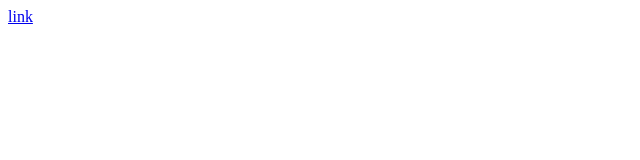
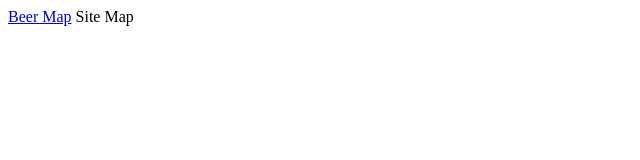
Before and after one commit to ucd-brenn/sturdy-succotash, a plain HTML site: page index.html in a window 1280 px wide. Shown: the whole page, without its empty margins (0-640 px from the left). Drawn offline with Linux system fonts and the light colour scheme.

Commit message:
yup... yup

```diff
--- a/index.html
+++ b/index.html
@@ -5,5 +5,6 @@
 
 </head>
 <body>
-  <a href="maps/new_map.html">link</a>
+  <a href="maps/new_map.html">Beer Map</a>
+  <a hreg="map-folder\integrated-map.html">Site Map</a>
 </body>
```
